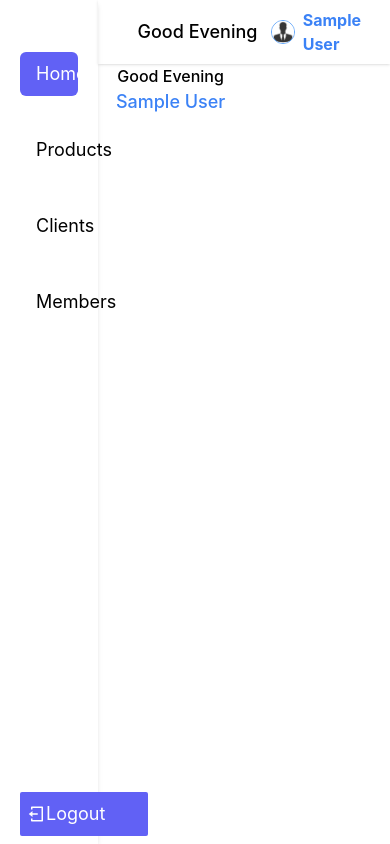
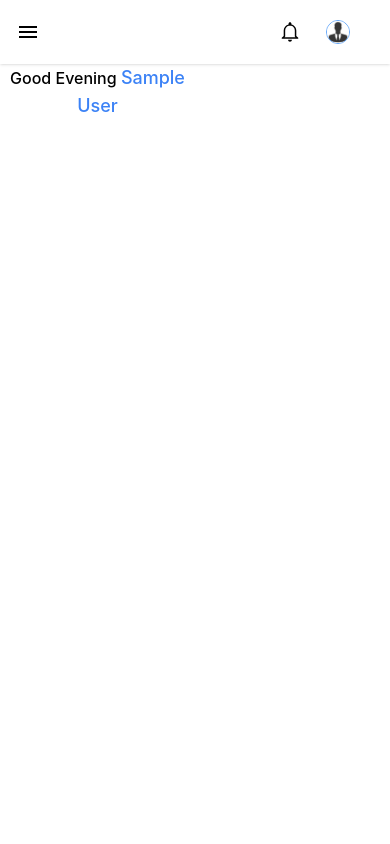
Before and after one commit to Samueljr-web/-admin-dashboard, a React (Create React App) app: page / in a window 390 px wide. Built offline with nearby package versions, Linux system fonts and the light colour scheme; sample sign-in values are in the browser's storage.

Commit message:
responsive layout implementation

```diff
--- a/src/components/Auth/signin.js
+++ b/src/components/Auth/signin.js
@@ -33,7 +33,7 @@ function SignUp() {
                     if (findUser.password === form.password) {
                         sessionStorage.setItem(
                             "adminDetails",
-                            JSON.stringify({ ...form })
+                            JSON.stringify({ ...findUser })
                         );
                         toast.success("Login success");
                         setTimeout(() => {
--- a/src/components/Layout/Sidebar/sidebar.js
+++ b/src/components/Layout/Sidebar/sidebar.js
@@ -4,13 +4,17 @@ import { RiArchiveLine, RiHome2Line, RiLogoutBoxLine } from "react-icons/ri";
 import { MdOutlinePeopleAlt } from "react-icons/md";
 import { FaUsers } from "react-icons/fa";
 
-function sidebar() {
+function sidebar({ sidebarOpen, setSidebarOpen }) {
     const handleLogout = () => {
+        sessionStorage.clear();
         window.location = "/signin";
-        sessionStorage.clear();
     };
     return (
-        <div className="col-span-1">
+        <div
+            className={`absolute top-0 ${
+                sidebarOpen ? "left-0" : "-left-full"
+            }  w-9/12 md:w-7/12 lg:static bg-white z-10 lg:w-auto lg:col-span-1 lg:block transition-all duration-700 ease-in-out sidebar-container`}
+        >
             <div className="flex flex-col w-full shadow-md h-screen">
                 <div className="flex flex-col p-5">
                     <NavLink
@@ -19,6 +23,7 @@ function sidebar() {
                                 ? "mt-8 p-2 flex items-center text-lg rounded-md bg-[#6161F5] text-white"
                                 : "mt-8 p-2 flex items-center text-lg"
                         }
+                        onClick={() => setSidebarOpen(false)}
                         to="/"
                     >
                         <RiHome2Line className="text-[1.7rem] mr-2 text-slate-600" />{" "}
@@ -30,6 +35,7 @@ function sidebar() {
                                 ? "mt-8 p-2 flex items-center text-lg  rounded-md bg-[#6161F5] text-white"
                                 : "mt-8 p-2 flex items-center text-lg"
                         }
+                        onClick={() => setSidebarOpen(false)}
                         to="/products"
                     >
                         <RiArchiveLine className="text-[1.7rem] mr-2 text-slate-600" />{" "}
@@ -41,6 +47,7 @@ function sidebar() {
                                 ? "mt-8 p-2 flex items-center text-lg rounded-md bg-[#6161F5] text-white"
                                 : "mt-8 p-2 flex items-center text-lg"
                         }
+                        onClick={() => setSidebarOpen(false)}
                         to="/clients"
                     >
                         <FaUsers className="text-[1.7rem] mr-2 text-slate-600" />{" "}
@@ -52,6 +59,7 @@ function sidebar() {
                                 ? "mt-8 p-2 flex items-center text-lg rounded-md bg-[#6161F5] text-white"
                                 : "mt-8 p-2 flex items-center text-lg"
                         }
+                        onClick={() => setSidebarOpen(false)}
                         to="/members"
                     >
                         <MdOutlinePeopleAlt className="text-[1.7rem] mr-2 text-slate-600" />{" "}
--- a/src/components/Layout/Topbar/topbar.js
+++ b/src/components/Layout/Topbar/topbar.js
@@ -1,10 +1,19 @@
 import React from "react";
 import { IoMdNotificationsOutline } from "react-icons/io";
+import { IoMdMenu } from "react-icons/io";
 import { Avatar } from "../../../assets";
-function topbar({ greeting, adminDetails }) {
+function topbar({ greeting, adminDetails, setSidebarOpen }) {
     return (
-        <div className="flex items-center justify-between h-16 w-full shadow px-10">
-            <h2 className="text-lg font-medium">{greeting}</h2>
+        <div className="flex items-center justify-between h-16 w-full shadow pl-4 pr-10 lg:px-10 ">
+            <div className="flex items-center w-1/2 h-full">
+                <IoMdMenu
+                    className="text-2xl mr-6 cursor-pointer lg:hidden hamburger-menu"
+                    onClick={() => setSidebarOpen(true)}
+                />
+                <h2 className="text-sm md:text-lg font-medium hidden lg:block">
+                    {greeting}
+                </h2>
+            </div>
             <nav className="flex items-center justify-end w-1/4">
                 <IoMdNotificationsOutline className="text-2xl" />
                 <div className="flex items-center justify-center ml-6 ">
@@ -13,7 +22,7 @@ function topbar({ greeting, adminDetails }) {
                         alt=""
                         className="h-6 w-6 border border-blue-400 rounded-full"
                     />
-                    <span className="text-blue-500 ml-2 font-bold">
+                    <span className="text-blue-500 ml-2 font-bold hidden sm:block">
                         {adminDetails?.name}
                     </span>
                 </div>
--- a/src/pages/dashboard.js
+++ b/src/pages/dashboard.js
@@ -5,6 +5,7 @@ import { Home, Members, Products, Clients } from "../components/Dashboard";
 
 function Dashboard() {
     const [greetings, setGreetings] = useState();
+    const [sidebarOpen, setSidebarOpen] = useState(false);
     let today = new Date();
     let time = today.getHours();
 
@@ -17,14 +18,36 @@ function Dashboard() {
             setGreetings("Good Evening");
         }
     }, [time]);
+    useEffect(() => {
+        const handleWindowClick = (e) => {
+            const targ = e.target;
+            let closest = targ.closest(".sidebar-container");
+            if (!closest) {
+                if (!targ.classList.contains("hamburger-menu")) {
+                    setSidebarOpen(false);
+                }
+            }
+        };
+        window.addEventListener("click", handleWindowClick);
+        return () => {
+            return window.removeEventListener("click", handleWindowClick);
+        };
+    }, []);
 
     let adminDetails = JSON.parse(sessionStorage.getItem("adminDetails"));
     return (
         <div className="">
             <div className="grid grid-cols-4">
-                <Sidebar />
-                <div className="col-span-3 h-screen ">
-                    <Topbar greeting={greetings} adminDetails={adminDetails} />
+                <Sidebar
+                    sidebarOpen={sidebarOpen}
+                    setSidebarOpen={setSidebarOpen}
+                />
+                <div className="col-span-4 lg:col-span-3 h-screen ">
+                    <Topbar
+                        greeting={greetings}
+                        adminDetails={adminDetails}
+                        setSidebarOpen={setSidebarOpen}
+                    />
                     <Routes>
                         <Route path="/" element={<Home />} />
                         <Route path="/members" element={<Members />} />
```
Also changed, not shown: src/components/Dashboard/Products/index.js (+24 -18 lines).
